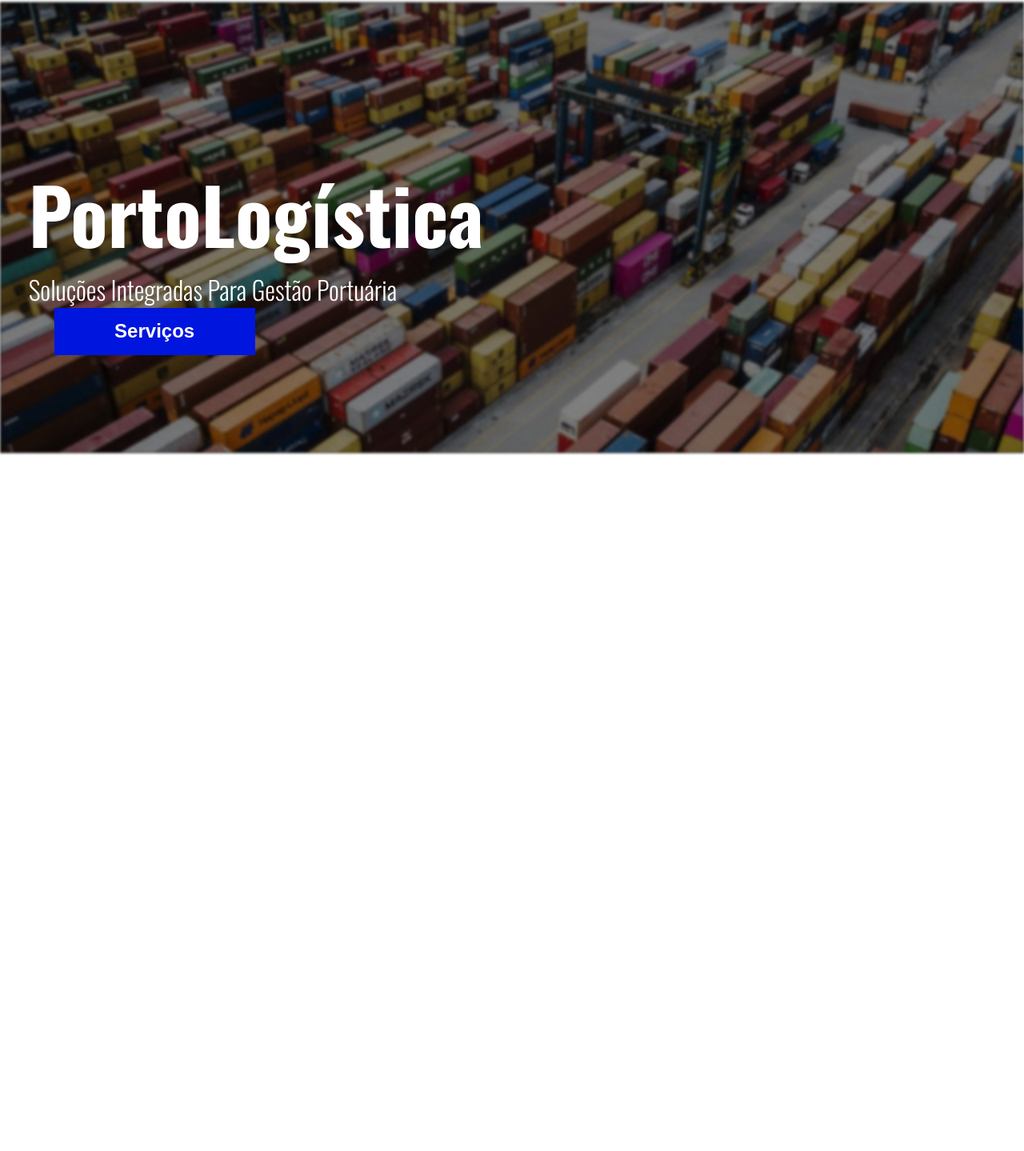
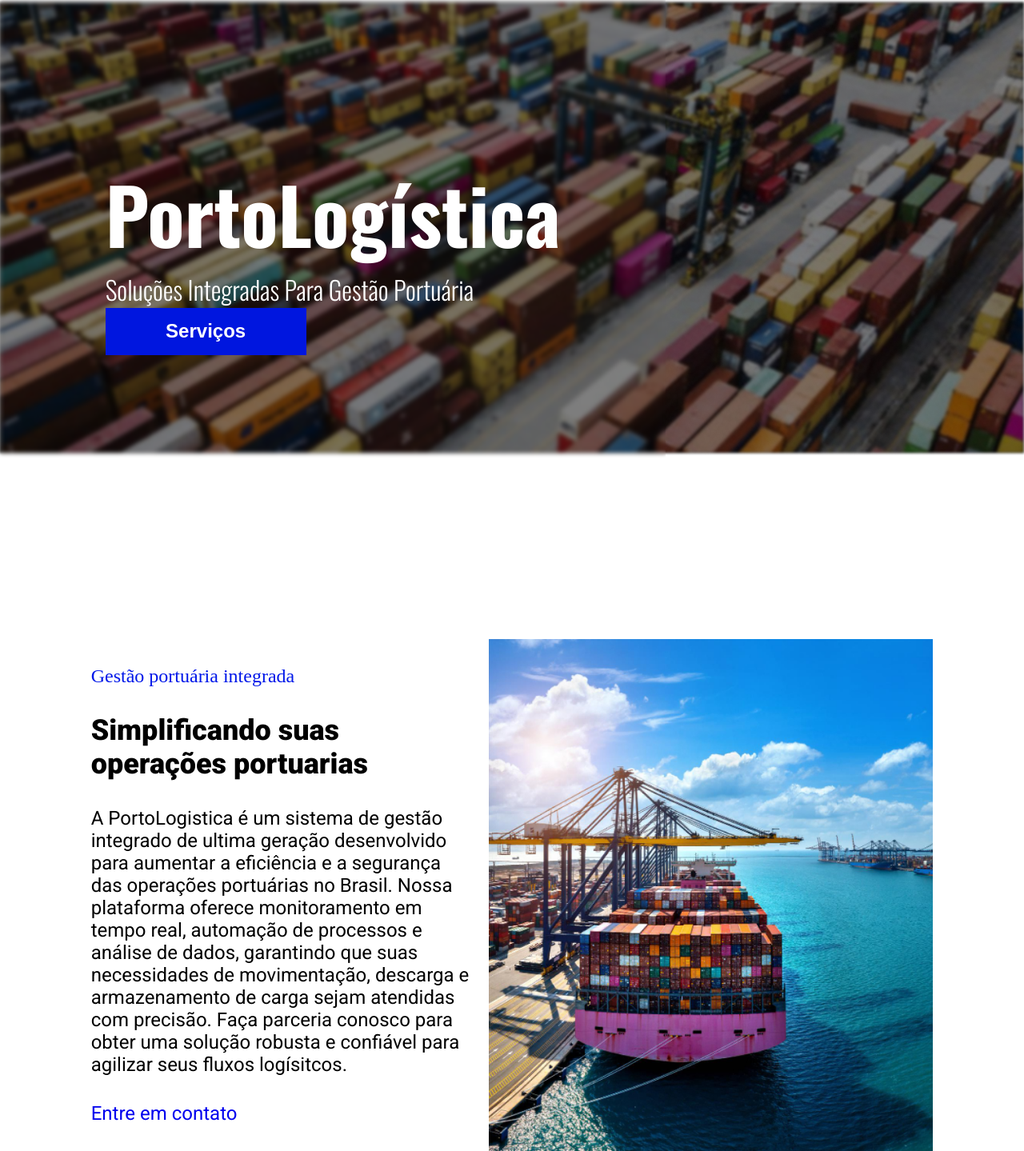
Before and after one commit to Eduardo377/Desafio-2-VNW, a plain HTML site: page index.html in a window 1280 px wide. Shown: the part 161-1600 px from the top of the page at 80% size. Before the commit the page ends 960 px from the top, so only its background shows below. Drawn offline with nearby package versions, Linux system fonts and the light colour scheme.

Commit message:
:construction: feat: construcao da segunda sessao e estilizacao

```diff
--- a/index.html
+++ b/index.html
@@ -27,8 +27,8 @@
             </span>
         </header>
         <main>
-            <section>
-                <article class="containerArticle01">
+            <section class="containerSerctionBackground">
+                <article class="containerArticleBackground">
                     <span>
                         <h1>
                             portoLogística
@@ -41,9 +41,23 @@
                         </button>
                     </span>
                 </article>
-                <article class="containerArticle02">
-
+            </section>
+            <section class="containerSerctionGestao">
+                <article class="containerArticleGestao">
+                    <p class="containerTitleGestao">
+                        Gestão portuária integrada
+                    </p>
+                    <h2>
+                        Simplificando suas operações portuarias
+                    </h2>
+                    <p class="boxArticleText">
+                        A PortoLogistica é um sistema de gestão integrado de ultima geração desenvolvido para aumentar a eficiência e a segurança das operações portuárias no Brasil. Nossa plataforma oferece monitoramento em tempo real, automação de processos e análise de dados, garantindo que suas necessidades de movimentação, descarga e armazenamento de carga sejam atendidas com precisão. Faça parceria conosco para obter uma solução robusta e confiável para agilizar seus fluxos logísitcos.
+                    </p>
+                    <a href="#" target="_blank">
+                        Entre em contato
+                    </a>
                 </article>
+                <img src="./img/imagem_gestao_portuaria.png" alt="">
             </section>
         </main>
         <footer>
--- a/style.scss
+++ b/style.scss
@@ -65,23 +65,24 @@ header {
 }
 
 main {
-    section {
+    .containerSerctionBackground {
         background-image: url(./img/background.png);
         background-size: 100vw;
         background-repeat: no-repeat;
         min-height: 100vh;
-        min-width: 100vw;
-        color: #ffffff;
         text-transform: capitalize;
-        font-family: 'Oswald', sans-serif;
+        position: relative;
 
-        .containerArticle01{
+        .containerArticleBackground{
+            color: #ffffff;
+            font-family: 'Oswald', sans-serif;
             height: 40rem;
-            width: 50%;
+            width: 65%;
             display: flex;
             flex-direction: column;
             justify-content: center;
             align-items: center;
+            backdrop-filter: blur(2px);
 
             h1 {
                 font-size: 6rem;
@@ -102,12 +103,43 @@ main {
                 font-size: 1.5rem;
                 font-weight: 700;
                 text-transform: capitalize;
-                margin-left: 2rem;
+
             }
         }
 
-        .containerArticle02 {
+    }
 
+    .containerSerctionGestao {
+        height: 80vh;
+        display: flex;
+        justify-content: space-evenly;
+
+        .containerArticleGestao {
+            width: 30%;
+            display: flex;
+            flex-direction: column;
+            justify-content: space-evenly;
+            text-align: left;
+
+            .containerTitleGestao {
+                color: #0017E9;
+                font-size: 1.5rem;
+                font-weight: 500;
+            }
+
+            h2 {
+                font-size: 2.25rem;
+                font-weight: 800;
+                font-family: 'Roboto', sans-serif;
+            }
+
+            .boxArticleText, a {
+                width: 29.6rem;
+                font-family: 'Roboto', sans-serif;
+                font-weight: 400;
+                font-size: 1.5rem;
+                text-decoration: none;
+            }
         }
     }
 }
```
Also changed, not shown: style.css, 1 other file.
